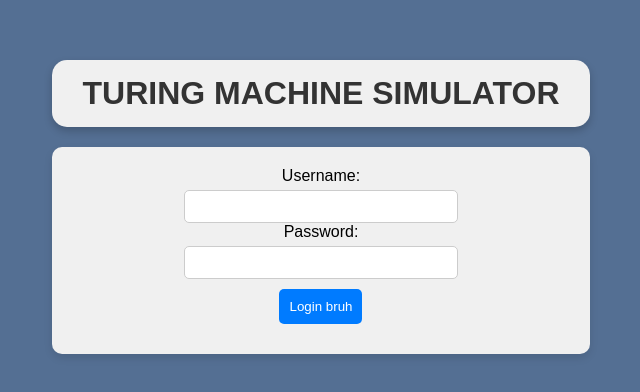
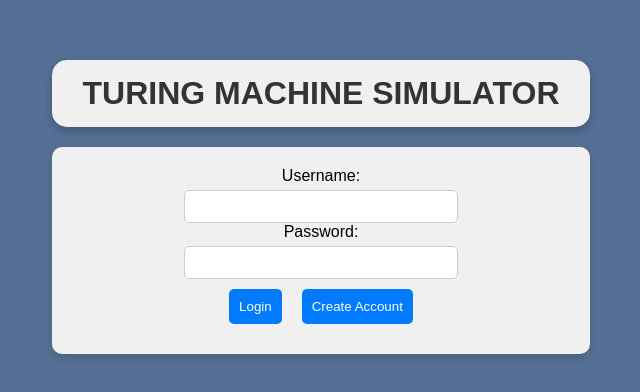
Before and after one commit to mynamecharlesrothbaum/TuringSim, a React (Vite) app in the folder TuringSim/: page / in a window 1280 px wide. Shown: the part 188-580 px from the top of the page, without its empty margins (319-959 px from the left). Built offline with nearby package versions, Linux system fonts and the light colour scheme; no server answers.

Commit message:
registration

```diff
--- a/TuringSim/src/api/apiService.jsx
+++ b/TuringSim/src/api/apiService.jsx
@@ -1,8 +1,8 @@
 import axios from "axios";
-
 const baseURL = import.meta.env.VITE_SOURCE_URL;
 const configurationsEndpoint = "/configurations";
-const authenticationsEndpoint = "/authentications"
+const authenticationsEndpoint = "/authentications";
+const registrationsEndpoint = "/registrations";
 
 export const fetchData = async () => {
   try {
@@ -14,14 +14,19 @@ export const fetchData = async () => {
 };
 
 export const getAuthentication = async (data) => {
-  try{
   const response = await axios.post(`${baseURL}${authenticationsEndpoint}`, data, {
     headers: {
       'Content-Type': 'application/json'
     }
   });
   return response.data;
-  } catch (error) {
-    throw error;
 }
+
+export const getRegistration = async (data) => {
+  const response = await axios.post(`${baseURL}${registrationsEndpoint}`, data, {
+    headers: {
+      'Content-Type': 'application/json'
     }
+  });
+  return response.data;
+}
--- a/TuringSim/src/hooks/UseAuth.jsx
+++ b/TuringSim/src/hooks/UseAuth.jsx
@@ -3,7 +3,7 @@
 import { createContext, useContext, useMemo } from "react";
 import { useNavigate } from "react-router-dom";
 import { useLocalStorage } from "./useLocalStorage";
-import { getAuthentication } from "../api/apiService";
+import { getAuthentication, getRegistration } from "../api/apiService";
 const AuthContext = createContext();
 
 export const AuthProvider = ({ children }) => {
@@ -12,24 +12,31 @@ export const AuthProvider = ({ children }) => {
 
   // call this function when you want to authenticate the user
   const login = async (data) => {
+    try {
+      const response = await getAuthentication(data);
+      if (response.message === "Authentication successful") {
+        setUser(data);
+        console.log("Successful authentication");
+        navigate("/editor");
+        return response;
+      }
+    } catch (error) {
+      console.error("Unexpected error during login:", error);
+    }
+  };
+
+  const register = async (data) => {
     try{
-      const response = await getAuthentication(data);
-
-      console.log("full response", response);
-
-      if(response.message === "Authentication successful"){
+      const response = await getRegistration(data);
+      if(response.message === "Account created successfully"){
         setUser(data);
-        console.log("Succesfull authentication");
+        console.log("Registration success");
         navigate("/editor");
       }
-    } catch (error){
-      if (error.response && error.response.status === 401) {
-        console.error("Authentication failed: Invalid credentials");
-      } else {
-        console.error("Authentication failed:", error);
-      }
+    } catch (error) {
+        console.error("Could not create account:", error);
     }
-  };
+  }
 
   // call this function to sign out logged in user
   const logout = () => {
@@ -42,6 +49,7 @@ export const AuthProvider = ({ children }) => {
       user,
       login,
       logout,
+      register,
     }),
     [user]
   );
--- a/TuringSim/src/pages/LoginPage.jsx
+++ b/TuringSim/src/pages/LoginPage.jsx
@@ -5,35 +5,51 @@ export const LoginPage = () => {
   const [username, setUsername] = useState("");
   const [password, setPassword] = useState("");
   const [errorMessage, setErrorMessage] = useState(null);
+  const [loading, setLoading] = useState(false);
 
-  const { login } = useAuth();
+  const { login, register } = useAuth();
 
   const handleLogin = async (e) => {
     e.preventDefault();
-    setErrorMessage(null); // Clear previous errors
+    setErrorMessage(null);
 
     const data = { username, password };
 
     try {
-      // Attempt login
-      const response = await login(data);
-      console.log("Full response:", response);
+      const result = await login(data);
 
-      // Handle successful response
-      if (response.message === "Authentication successful") {
+      if (result.message === "Authentication successful") {
         setErrorMessage(null);
         console.log("Successful authentication");
       } else {
-        setErrorMessage("Invalid username or password.");
+        console.error("Login failed:", result.message);
+        setErrorMessage(result.message || "An error occurred during authentication.");
       }
     } catch (error) {
-      console.error("Error during login:", error);
+      console.error("Unexpected error during login:", error);
+      setErrorMessage("A network error occurred. Please try again later.");
+    }
+  };
 
-      if (error.response && error.response.status === 401) {
-        setErrorMessage("Invalid username or password.");
+
+  const handleRegister = async (e) => {
+    e.preventDefault();
+    setErrorMessage(null);
+
+    const data = { username, password };
+
+    try {
+      const result = await register(data);
+
+      if (result.message === "Account created successfully") {
+        setErrorMessage(null);
+        console.log("Account created successfully");
       } else {
-        setErrorMessage("Could not validate credentials.");
+        setErrorMessage("Unable to create account");
       }
+    } catch (error) {
+      console.error("Error during registration:", error);
+      setErrorMessage("An error occurred during registration. Please try again.");
     }
   };
 
@@ -44,12 +60,10 @@ export const LoginPage = () => {
   return (
     <div>
       <div className="title-container">
-        <h1>
-          Turing Machine Simulator
-        </h1>
+        <h1>Turing Machine Simulator</h1>
       </div>
       <div className="login-container">
-        <form onSubmit={handleLogin}>
+        <form>
           <div>
             <label htmlFor="username">Username:</label>
             <input
@@ -68,8 +82,18 @@ export const LoginPage = () => {
               onChange={(e) => setPassword(e.target.value)}
             />
           </div>
-          <button type="submit">Login bruh</button>
+
+          {/* Login Button */}
+          <button type="button" onClick={handleLogin} disabled={loading}>
+            {loading ? "Logging in..." : "Login"}
+          </button>
+
+          {/* Create Account Button */}
+          <button type="button" onClick={handleRegister} disabled={loading}>
+            {loading ? "Creating Account..." : "Create Account"}
+          </button>
         </form>
+
         {errorMessage && (
           <div style={{ color: "red", marginTop: "10px" }}>
             {errorMessage}
```
Also changed, not shown: TuringSim/src/pages/Secret.jsx (deleted, +0 -16 lines). Lines whose indentation alone changed are shown as unchanged.
